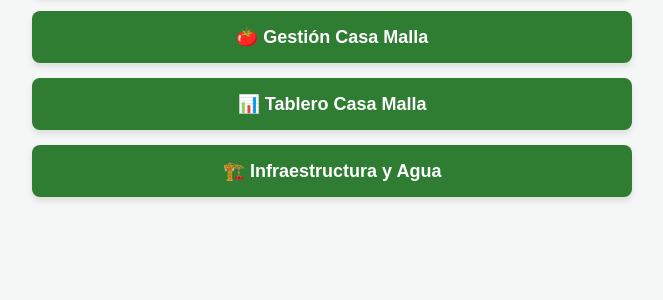
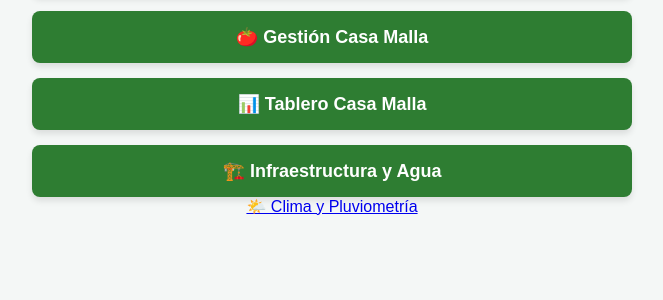
Before and after one commit to fabiogracias1979-svg/granja-verdio-app, a FastAPI app: page / in a window 1280 px wide. Shown: the part 272-572 px from the top of the page, without its empty margins (308-971 px from the left). Run offline with FastAPI, Linux system fonts and the light colour scheme.

Commit message:
Agregar vistas HTML para el módulo de Clima

```diff
--- a/templates/index.html
+++ b/templates/index.html
@@ -25,3 +25,4 @@
     </div>
 </body>
 </html>
+<a href="/clima" class="btn">🌤️ Clima y Pluviometría</a>
```
Also changed, not shown: templates/clima.html (added).
